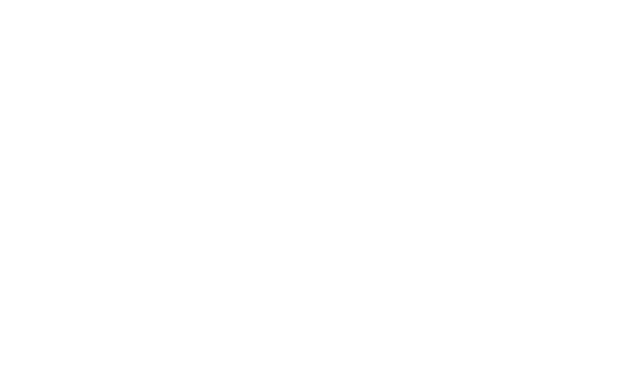
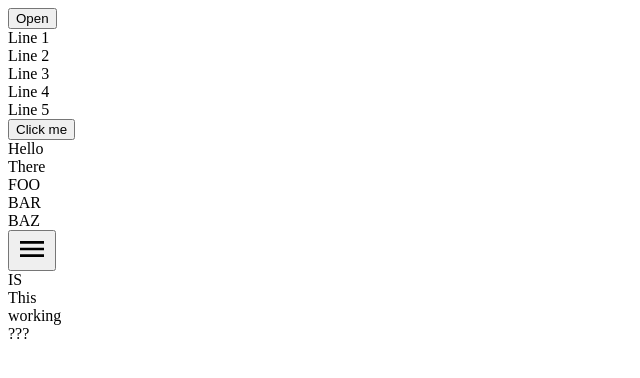
Before and after one commit to JustFact/dynamic-user-interface, a website: page src/template.html in a window 1280 px wide. Shown: the whole page, without its empty margins (0-640 px from the left). Drawn offline with Linux system fonts and the light colour scheme.

Commit message:
Make reusable menu to display/hide on click event
By making an HTML in the following format can
dynamically create menu items display/hide on
button click:

<div class='UNIQUE_CLASS_NAME'>
  <button class='menu-button'>...</button>
  <div class='menu-item'>...</div>
  ...
  <div class='menu-item'>...</div>
</div>

```diff
--- a/src/template.html
+++ b/src/template.html
@@ -4,6 +4,43 @@
     <meta charset="UTF-8" />
     <meta name="viewport" content="width=device-width, initial-scale=1.0" />
     <title>Project Name</title>
+    <style>
+      svg {
+        fill: black;
+        width: 32px;
+      }
+    </style>
   </head>
-  <body></body>
+  <body>
+    <div class="menu-container">
+      <button class="menu-button">Open</button>
+      <div class="menu-item">Line 1</div>
+      <div class="menu-item">Line 2</div>
+      <div class="menu-item">Line 3</div>
+      <div class="menu-item">Line 4</div>
+      <div class="menu-item">Line 5</div>
+    </div>
+
+    <div class="container">
+      <button class="menu-button">Click me</button>
+      <div class="menu-item">Hello</div>
+      <div class="menu-item">There</div>
+      <div class="menu-item">FOO</div>
+      <div class="menu-item">BAR</div>
+      <div class="menu-item">BAZ</div>
+    </div>
+
+    <div class="meriClass">
+      <button class="menu-button">
+        <svg xmlns="http://www.w3.org/2000/svg" viewBox="0 0 24 24">
+          <title>menu</title>
+          <path d="M3,6H21V8H3V6M3,11H21V13H3V11M3,16H21V18H3V16Z" />
+        </svg>
+      </button>
+      <div class="menu-item">IS</div>
+      <div class="menu-item">This</div>
+      <div class="menu-item">working</div>
+      <div class="menu-item">???</div>
+    </div>
+  </body>
 </html>
```
Also changed, not shown: src/index.js (added, +21 -0 lines).
